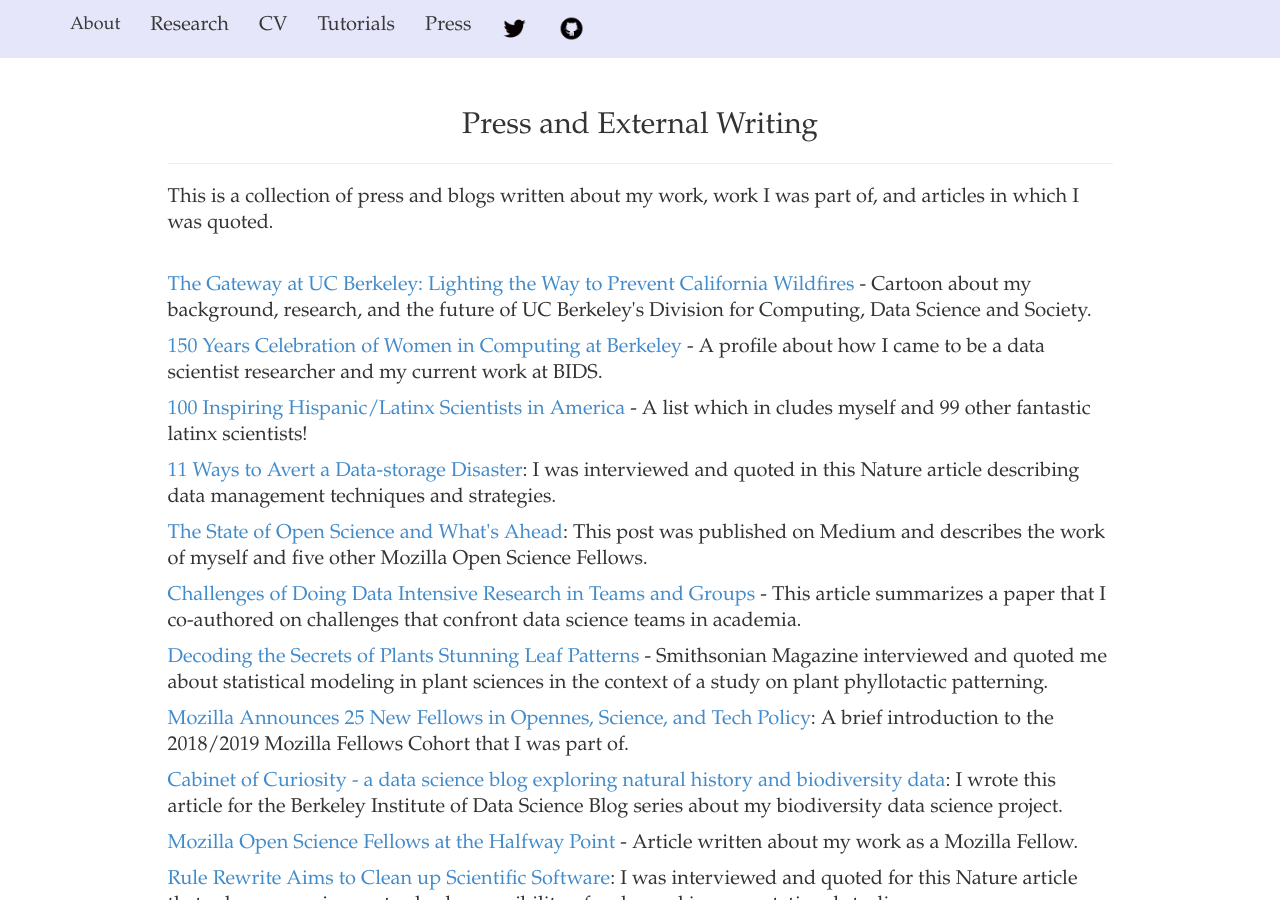
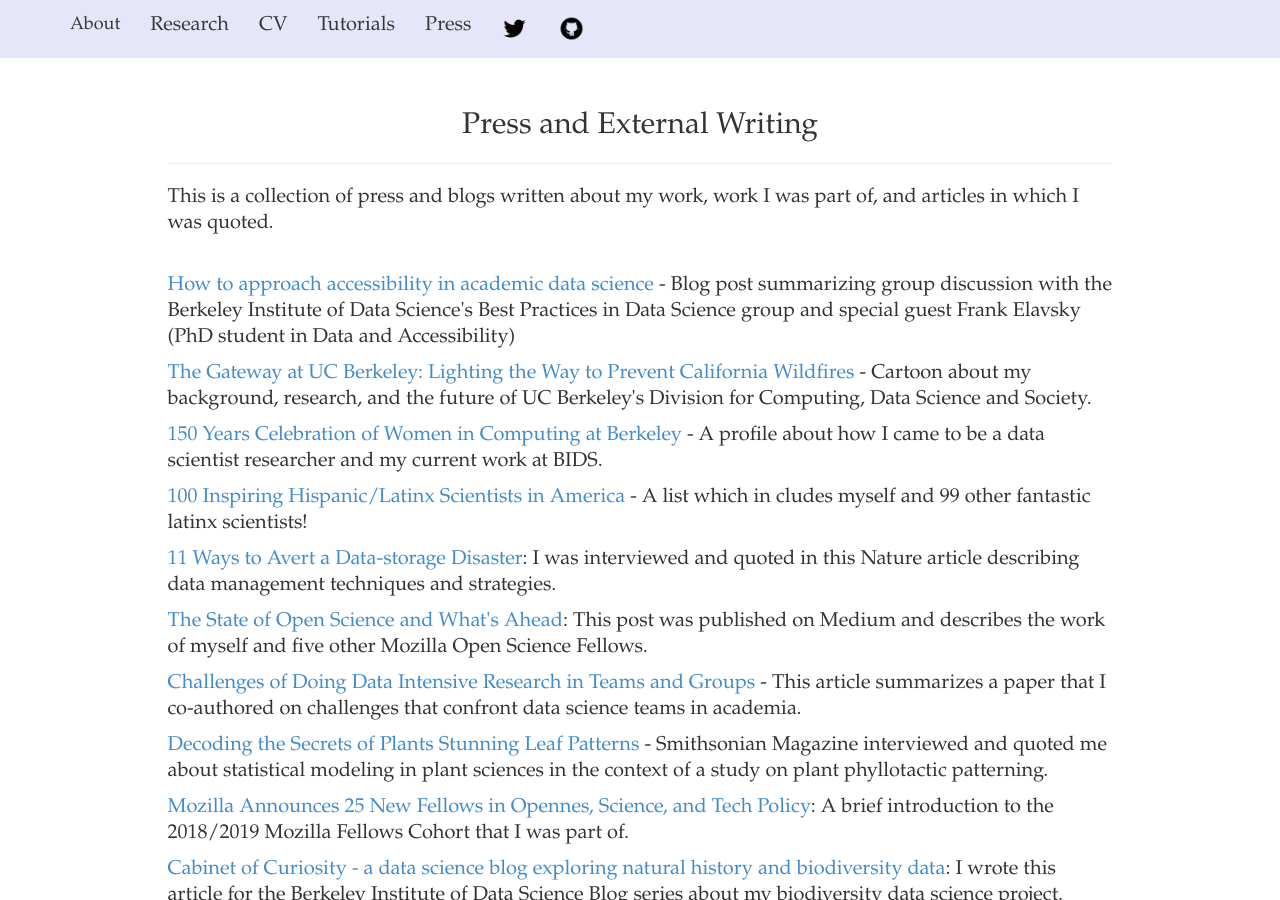
Before and after one commit to iamciera/creports, a Jekyll site: the page built from press/index.html, in a window 1280 px wide and 900 px high. Built offline with Jekyll 4.4.1, drawn with Linux system fonts in a browser that asks for light colours; nearby versions of some CDN libraries.

Commit message:
added CDN blog

```diff
--- a/press/index.html
+++ b/press/index.html
@@ -15,6 +15,7 @@ layout: default
 			<hr />
 			<p>This is a collection of press and blogs written about my work, work I was part of, and articles in which I was quoted.</p>
 			<br>
+			<p><a href='https://academicdatascience.org/resources/2021-09-23-blog'>How to approach accessibility in academic data science</a> - Blog post summarizing group discussion with the Berkeley Institute of Data Science's Best Practices in Data Science group and special guest Frank Elavsky (PhD student in Data and Accessibility) </p>
 			<p><a href='https://www.youtube.com/watch?v=kJa8UJ-udu8&ab_channel=UCBerkeley%3ALighttheWay'>The Gateway at UC Berkeley: Lighting the Way to Prevent California Wildfires</a> - Cartoon  about my background, research, and the future of UC Berkeley's Division for Computing, Data Science and Society.</p>
 			<p><a href='https://data.berkeley.edu/people/ciera-martinez'>150 Years Celebration of Women in Computing at Berkeley</a> - A profile about how I came to be a data scientist researcher and my current work at BIDS.</p>
 			<p><a href='http://crosstalk.cell.com/blog/100-inspiring-hispanic-latinx-scientists-in-america'>100 Inspiring Hispanic/Latinx Scientists in America</a> - A list which in cludes myself and 99 other fantastic latinx scientists!</p>
```
